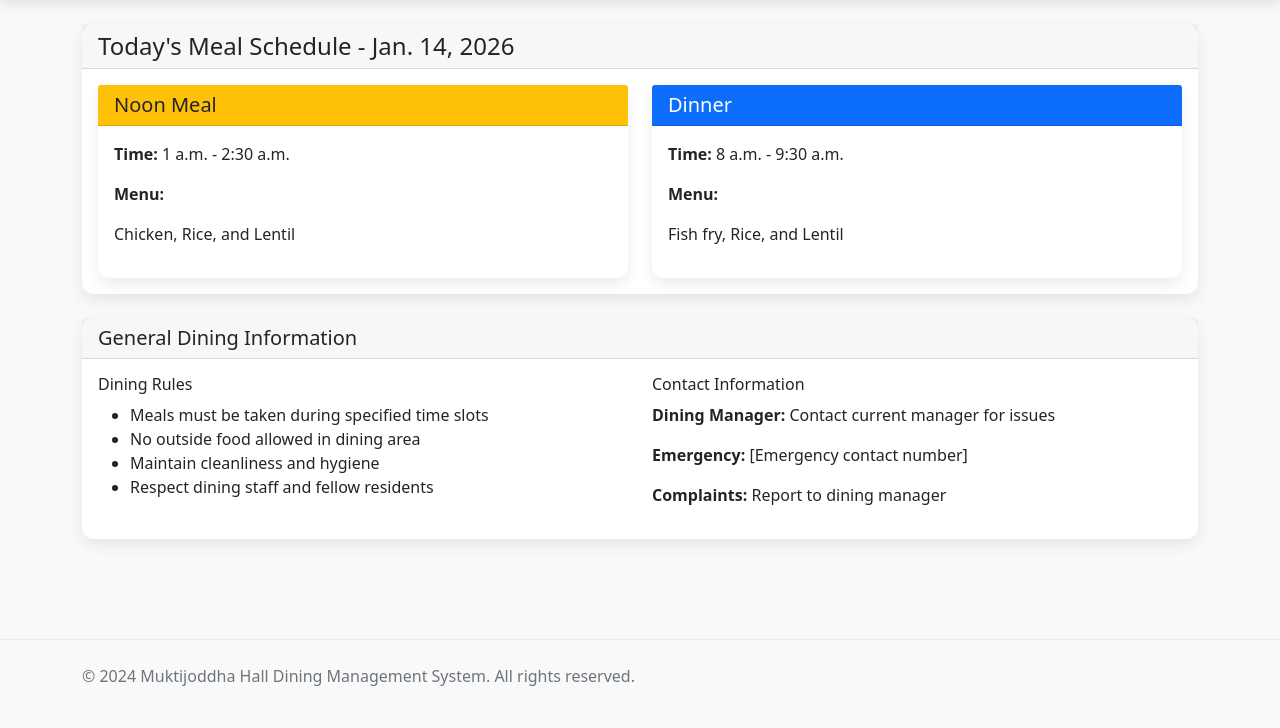
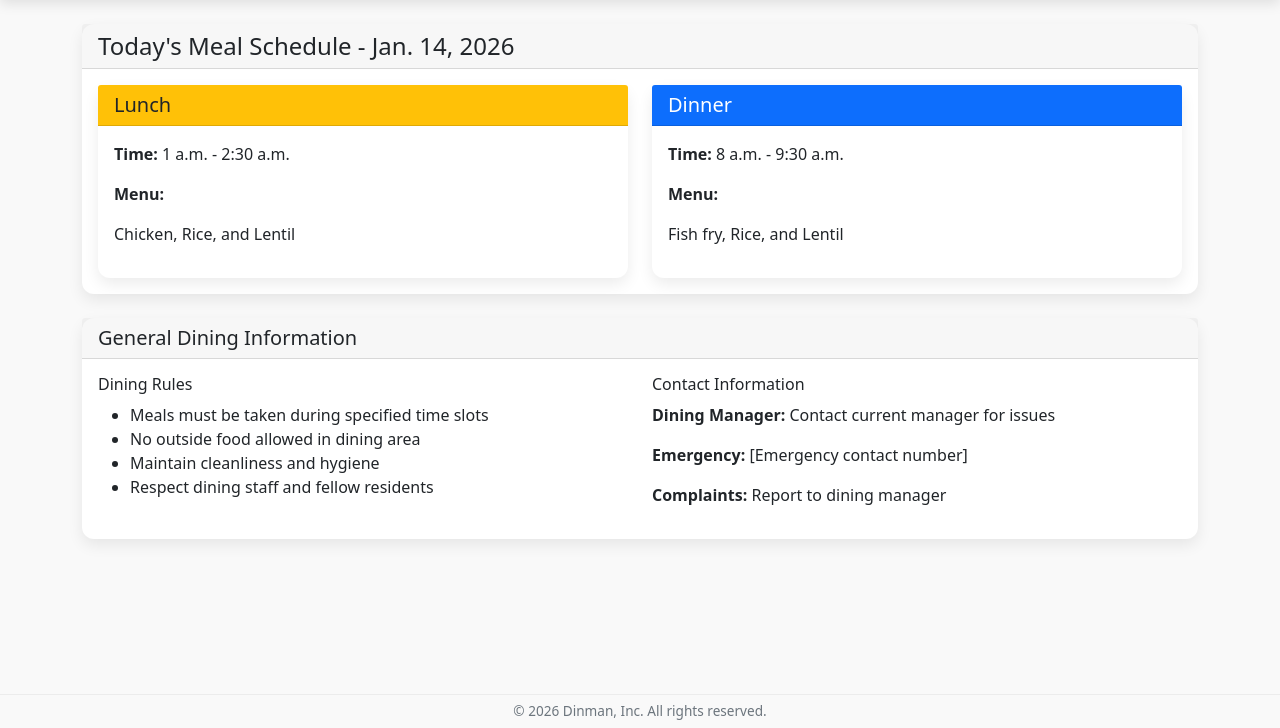
Before and after one commit to kh0kamoni/SoftwareEngineeringProject, a Django app: page /meal-schedule/ in a window 1280 px wide. Shown: the part 72-800 px from the top of the page. Run offline with Django 4.2, Linux system fonts and the light colour scheme; data comes from the database, SQL or seed files in the repository; both versions use the stored data as it was after the commit.

Commit message:
initial working version lauched

```diff
--- a/Hall_dining/dining/templates/base.html
+++ b/Hall_dining/dining/templates/base.html
@@ -103,9 +103,20 @@
         footer {
             background-color: transparent;
             color: #6c757d;
-            padding: 1.5rem 0;
+            padding: 0 !important;
             margin-top: auto;
             border-top: 1px solid rgba(0, 0, 0, 0.05);
+        }
+
+        footer .container {
+            padding-top: 0.4rem;
+            padding-bottom: 0.4rem;
+        }
+
+        footer p, footer small {
+            margin-bottom: 0;
+            font-size: 0.85rem;
+            text-align: center;
         }
 
         .alert {
@@ -186,7 +197,17 @@
                 Dinman
             </a> -->
 
-            <a class="navbar-brand d-flex align-items-center" href="{% url 'home' %}">
+            <!-- <a class="navbar-brand d-flex align-items-center" href="{% url 'home' %}">
+                <img src="https://logo-icons.com/cdn/shop/files/1098-logo-1713385510.325color-E63946.svg?v=1713403219&width=416"
+                    alt="Muktijoddha Hall Logo"
+                    height="30"
+                    class="me-2"
+                    style="filter: brightness(0) invert(1);">
+                Dinman
+            </a> -->
+
+            {% with logo_url=user.is_authenticated|yesno:"dashboard,home" %}
+            <a class="navbar-brand d-flex align-items-center" href="{% url logo_url %}">
                 <img src="https://logo-icons.com/cdn/shop/files/1098-logo-1713385510.325color-E63946.svg?v=1713403219&width=416"
                     alt="Muktijoddha Hall Logo"
                     height="30"
@@ -194,6 +215,7 @@
                     style="filter: brightness(0) invert(1);">
                 Dinman
             </a>
+            {% endwith %}
 
             <button class="navbar-toggler" type="button" data-bs-toggle="collapse" data-bs-target="#navbarNav">
                 <span class="navbar-toggler-icon"></span>
@@ -317,7 +339,7 @@
 
     <footer>
         <div class="container">
-            <p>&copy; 2024 Muktijoddha Hall Dining Management System. All rights reserved.</p>
+            <p>&copy; 2026 Dinman, Inc. All rights reserved.</p>
         </div>
     </footer>
 
--- a/Hall_dining/dining/templates/dining/home.html
+++ b/Hall_dining/dining/templates/dining/home.html
@@ -23,7 +23,7 @@
                 <div class="card">
                     <div class="card-body" style="background-color: rgba(164, 16, 52, 0.05); color: #212529;">
                     <h5 class="card-title">General User</h5>
-                    <p class="card-text">Access your personal dashboard and manage your meals</p>
+                    <p class="card-text">Access personal dashboard and manage your meals</p>
                     <a href="{% url 'login' %}" class="btn btn-primary">Get Started as User</a>
                 </div>
                 </div>
--- a/Hall_dining/dining/templates/dining/meal_schedule.html
+++ b/Hall_dining/dining/templates/dining/meal_schedule.html
@@ -12,7 +12,7 @@
                 <div class="col-md-6">
                     <div class="card">
                         <div class="card-header bg-warning text-dark">
-                            <h5 class="mb-0">Noon Meal</h5>
+                            <h5 class="mb-0">Lunch</h5>
                         </div>
                         <div class="card-body">
                             <p><strong>Time:</strong> {{ schedule.noon_start_time }} - {{ schedule.noon_end_time }}</p>
```
Also changed, not shown: Hall_dining/db.sqlite3.
